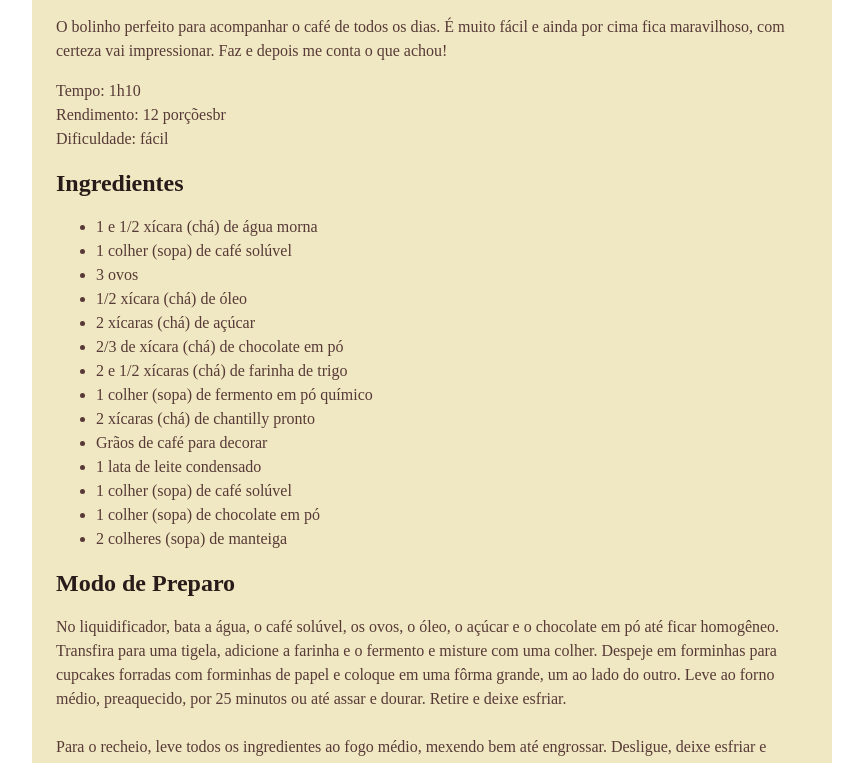
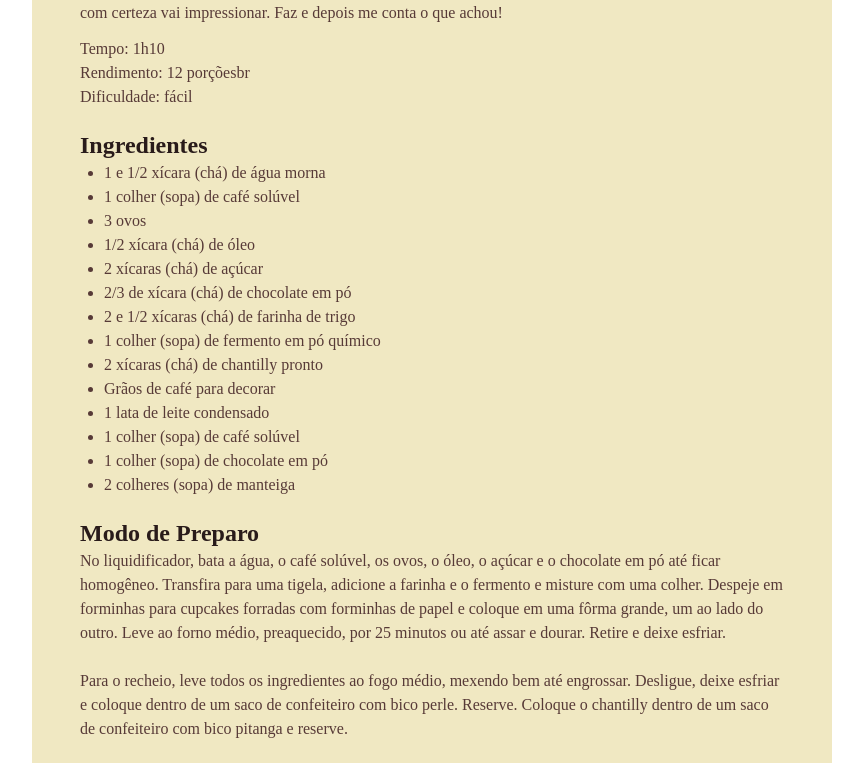
Before and after one commit to matheusntss/ProjetoReceita, a plain HTML site: page index.html in a window 1280 px wide. Shown: the part 203-966 px from the top of the page, without its empty margins (208-1071 px from the left). Drawn offline with Linux system fonts and the light colour scheme; a web font is replaced by a local one.

Commit message:
Personalizando espaços

```diff
--- a/style.css
+++ b/style.css
@@ -1,3 +1,8 @@
+*{
+  margin: 0;
+  padding: 0;
+}
+
 :root{
   font-family: "Alice", serif;
   line-height: 150%;
@@ -21,6 +26,18 @@ img {
   border-radius: 16px;
 }
 
+main{
+  padding: 24px;
+}
+
+section + section {
+  margin-top: 24px;;
+}
+
+#about p + p {
+  margin-top: 12px;
+}
+
 h1{
   line-height: 140%;
   font-size: 40px;
@@ -32,4 +49,10 @@ h2{
 
 h1, h2{
   color: #291B1A;
+  margin-bottom: 4px;
+  /* line-height: 150%; */
 }
+
+ul{
+  margin-left: 24px;
+}
```
